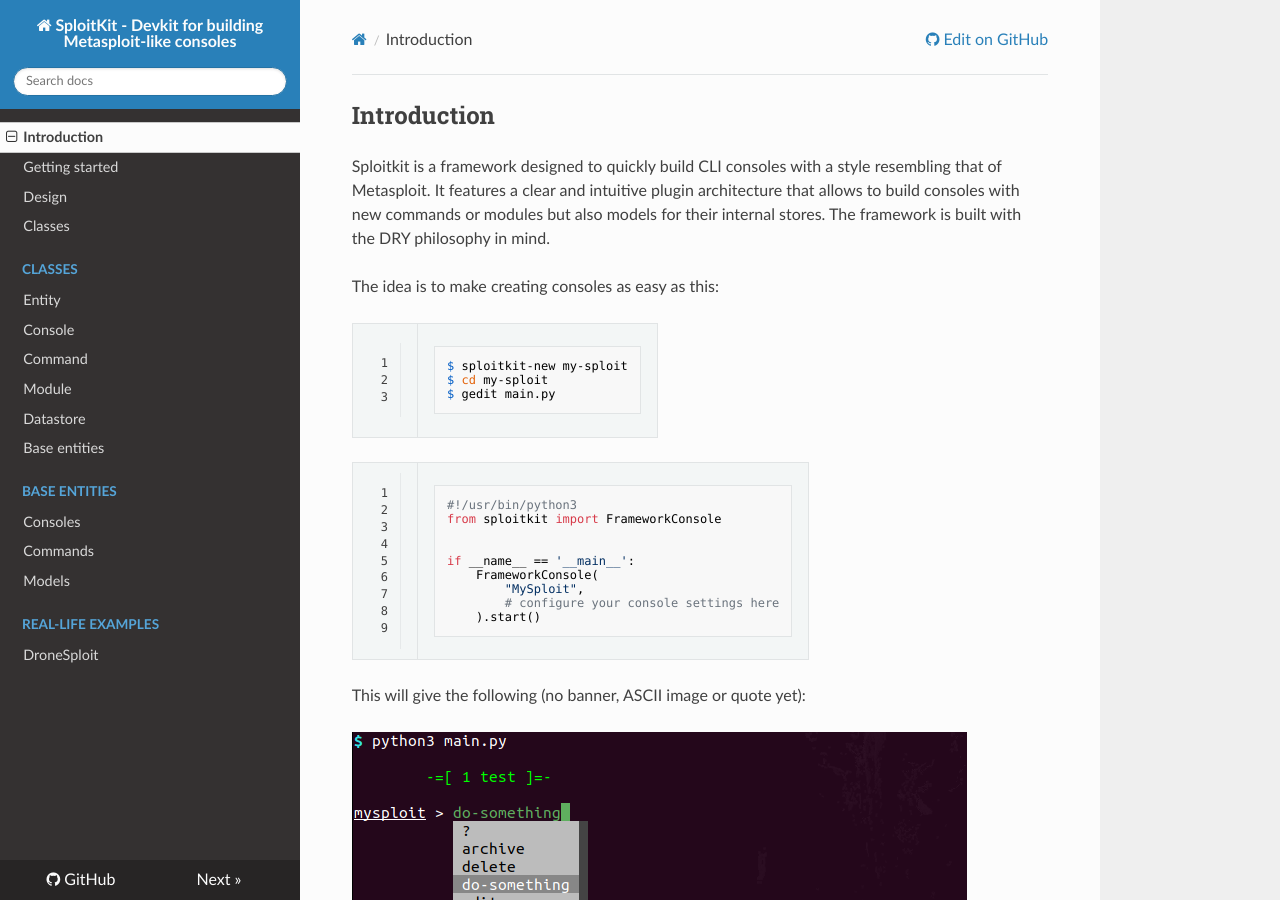
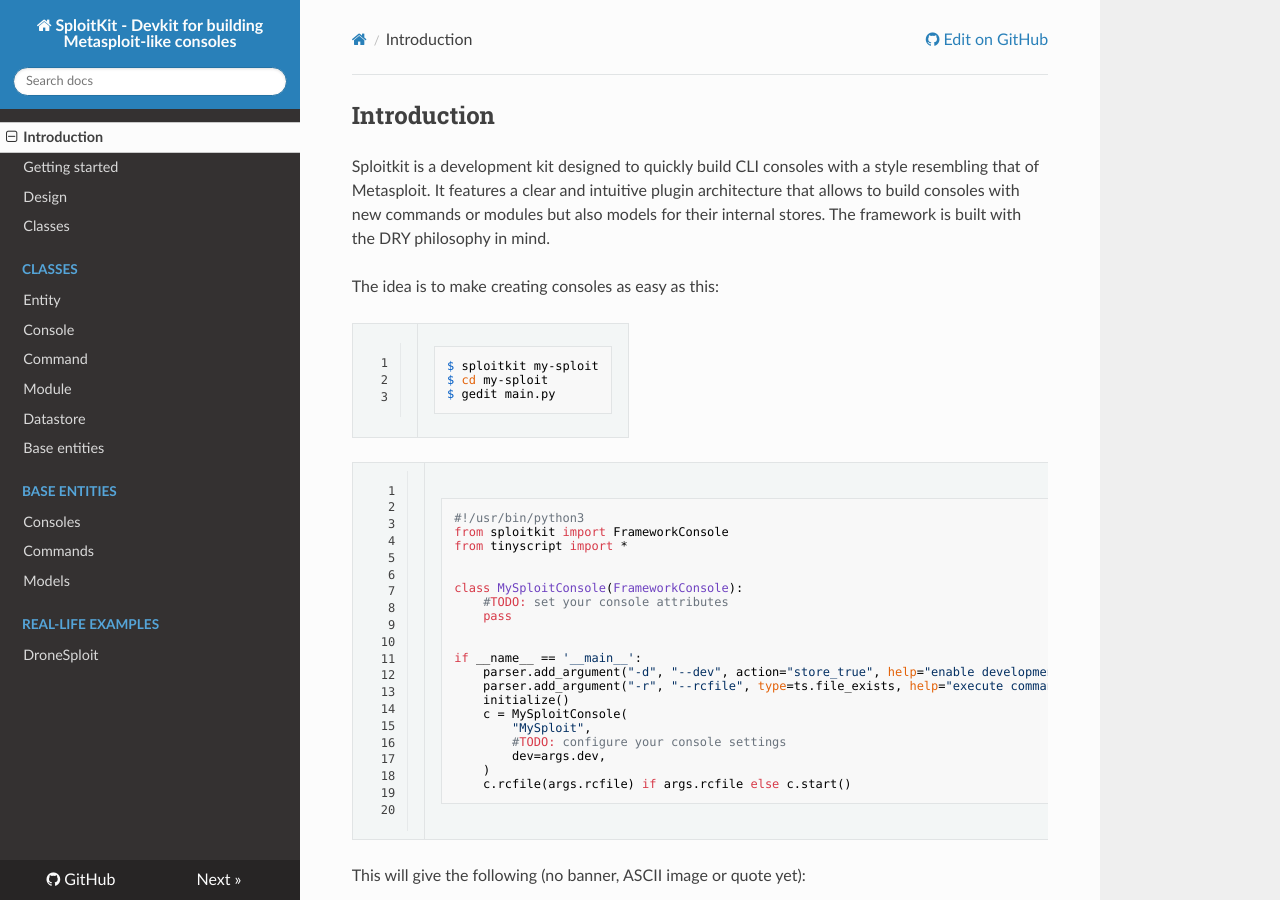
Before and after one commit to dhondta/python-sploitkit, an MkDocs documentation site: the page built from docs/index.md, in a window 1280 px wide and 900 px high. Built offline with MkDocs 1.6.1, drawn with Linux system fonts in a browser that asks for light colours; nearby versions of some CDN libraries.

Commit message:
Updated the documentation

````diff
--- a/docs/index.md
+++ b/docs/index.md
@@ -1,15 +1,11 @@
 ## Introduction
 
-Sploitkit is a framework designed to quickly build CLI consoles with a
-style resembling that of Metasploit. It features a clear and intuitive
-plugin architecture that allows to build consoles with new commands or
-modules but also models for their internal stores. The framework is
-built with the DRY philosophy in mind.
+Sploitkit is a development kit designed to quickly build CLI consoles with a style resembling that of Metasploit. It features a clear and intuitive plugin architecture that allows to build consoles with new commands or modules but also models for their internal stores. The framework is built with the DRY philosophy in mind.
 
 The idea is to make creating consoles as easy as this:
 
 ```sh
-$ sploitkit-new my-sploit
+$ sploitkit my-sploit
 $ cd my-sploit
 $ gedit main.py
 ```
@@ -17,13 +13,24 @@ $ gedit main.py
 ```python
 #!/usr/bin/python3
 from sploitkit import FrameworkConsole
+from tinyscript import *
+
+
+class MySploitConsole(FrameworkConsole):
+    #TODO: set your console attributes
+    pass
 
 
 if __name__ == '__main__':
-    FrameworkConsole(
+    parser.add_argument("-d", "--dev", action="store_true", help="enable development mode")
+    parser.add_argument("-r", "--rcfile", type=ts.file_exists, help="execute commands from a rcfile")
+    initialize()
+    c = MySploitConsole(
         "MySploit",
-        # configure your console settings here
-    ).start()
+        #TODO: configure your console settings
+        dev=args.dev,
+    )
+    c.rcfile(args.rcfile) if args.rcfile else c.start()
 ```
 
 This will give the following (no banner, ASCII image or quote yet):
````
Also changed, not shown: docs/img/my-sploit-start.png.
